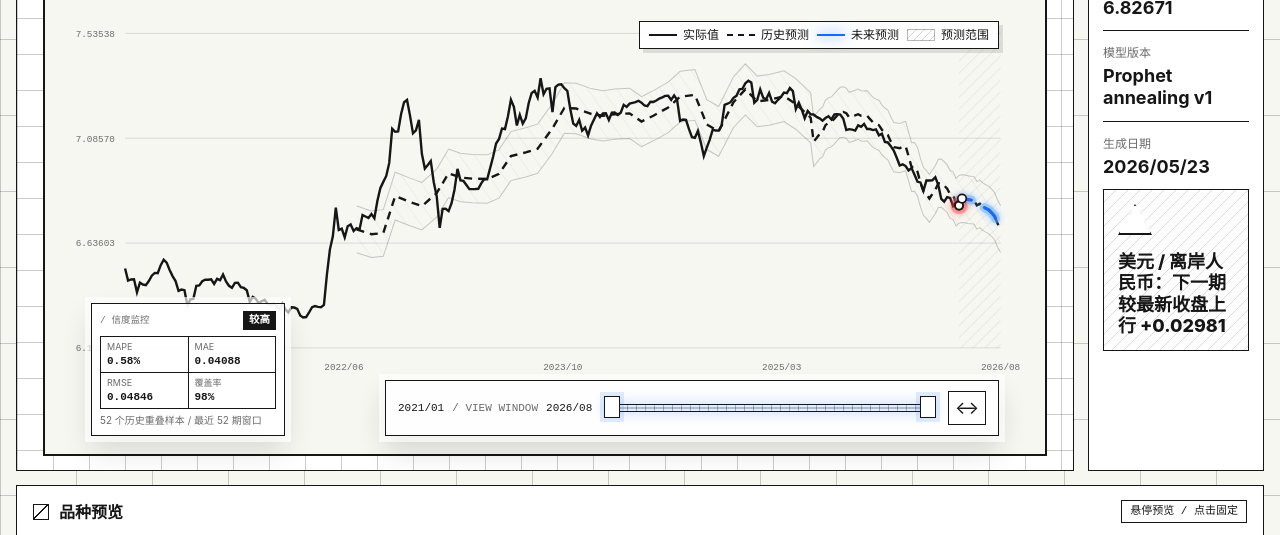
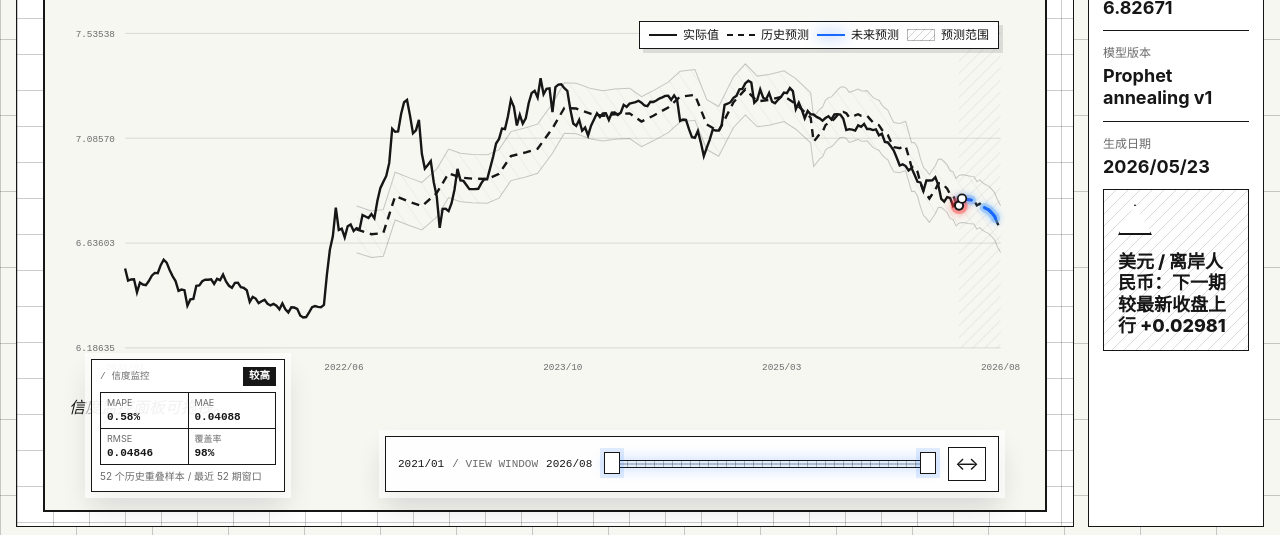
Before and after one commit to aspttwwly/fx-metals-forecast-board, a website: page index.html in a window 1280 px wide. Shown: the part 417-952 px from the top of the page. Drawn offline with Linux system fonts and the light colour scheme; no server answers.

Commit message:
Add files via upload

```diff
--- a/index.html
+++ b/index.html
@@ -106,6 +106,7 @@
                 </div>
                 <button type="button" class="zoom-reset" data-zoom-reset aria-label="重置缩放">↔</button>
               </div>
+              <p class="chart-note"><em>信度监控面板可拖拽。</em></p>
             </div>
           </div>
         </section>
```
